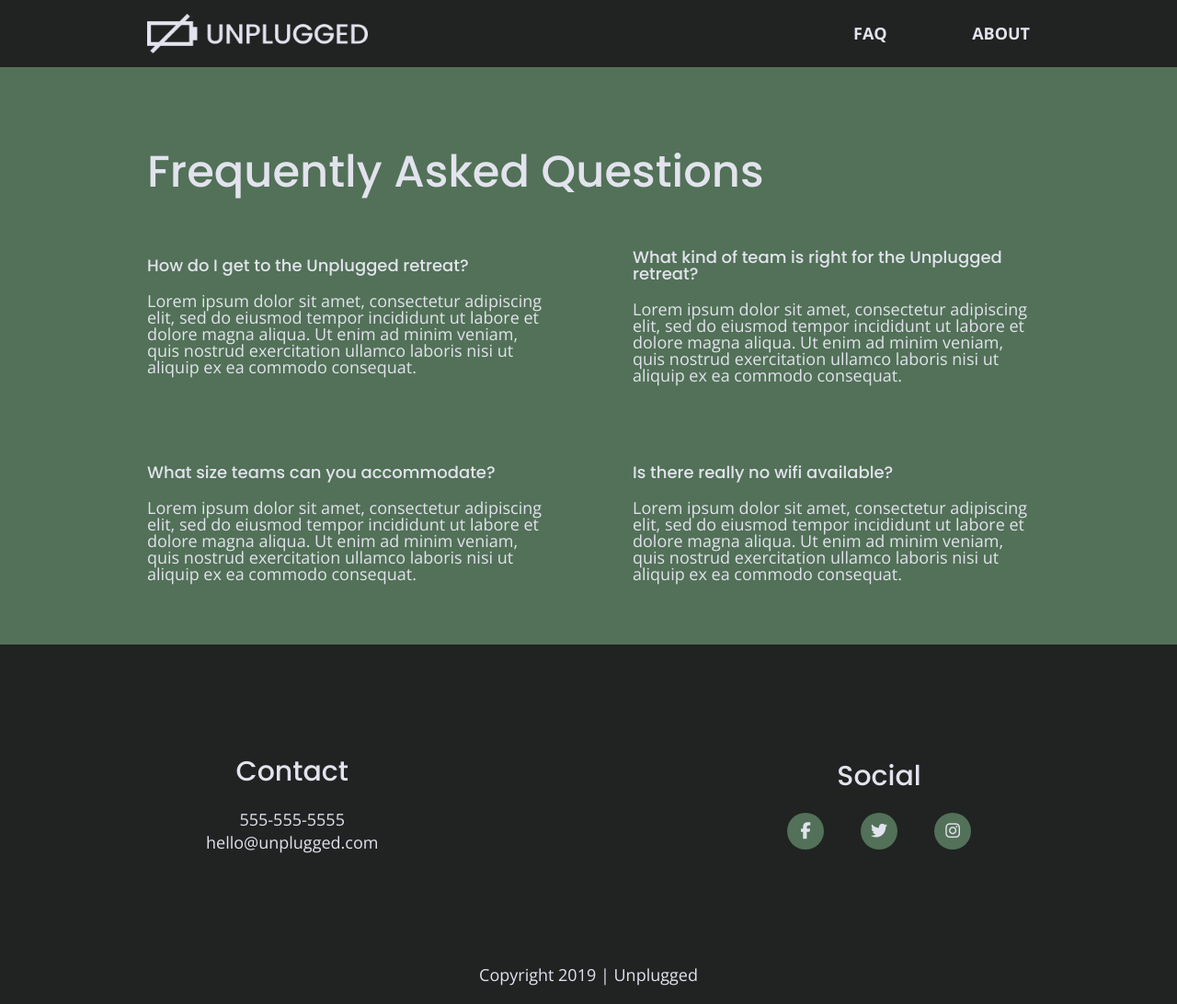
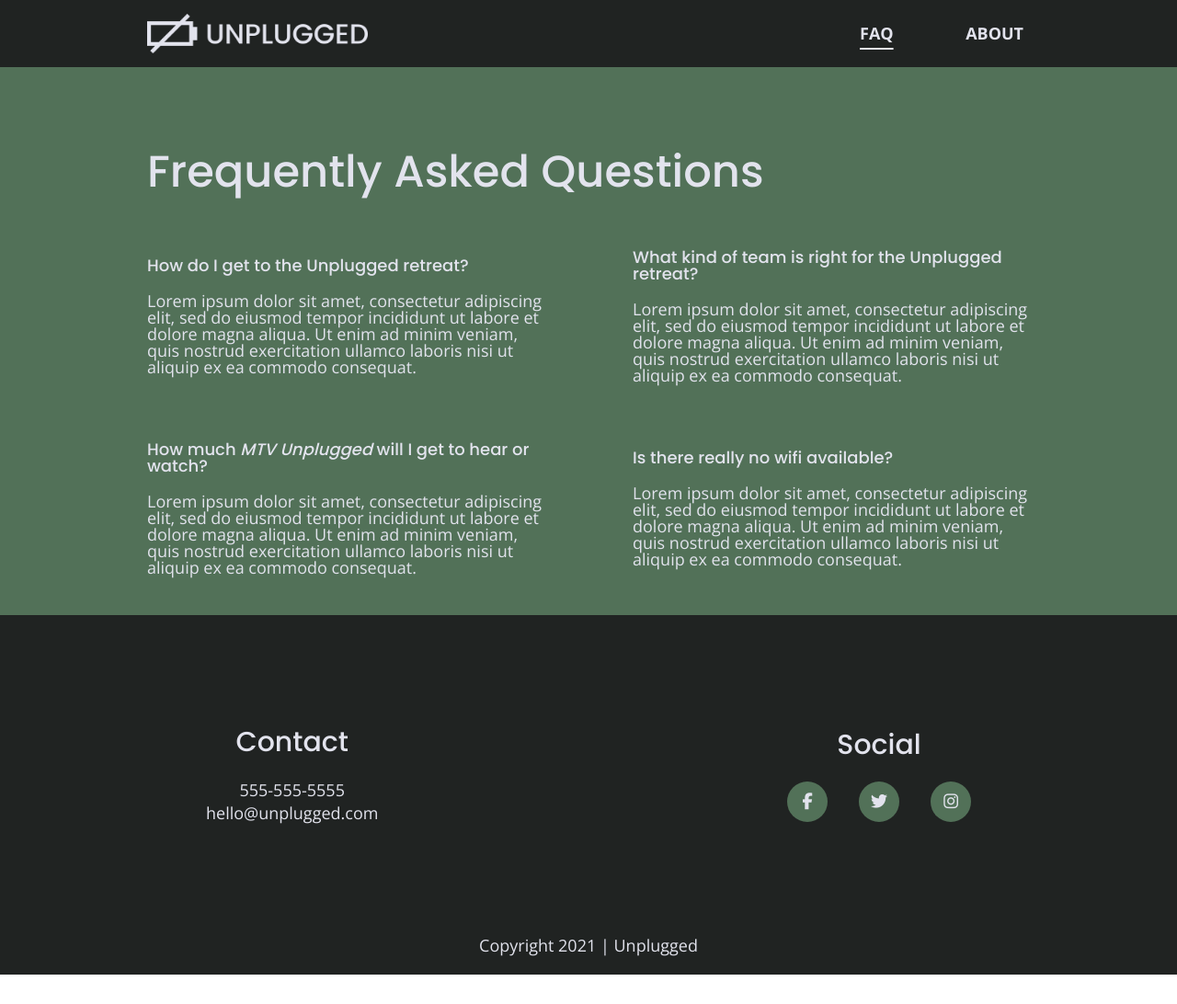
Before and after one commit to markie-m/unplugged-retreat, a website: page faq/index.html in a window 1280 px wide. Shown: the whole page at 92% size. After the commit the page ends 1060 px from the top, so only its background shows below. Drawn offline with nearby package versions, Linux system fonts and the light colour scheme.

Commit message:
Finished styling icons & page

```diff
--- a/css/main.css
+++ b/css/main.css
@@ -203,6 +203,22 @@ header nav ul {
   padding: 0;
   margin: 0;
 }
+header nav ul li a {
+  padding: 5px;
+}
+header nav ul li a:link,
+header nav ul li a:visited {
+  border: 2px solid transparent;
+}
+header nav ul li a:hover,
+header nav ul li a:focus {
+  border: 2px solid #e2e3ed;
+  background-color: #527158;
+}
+header nav ul li a.active {
+  text-decoration: solid underline 2px;
+  text-underline-offset: 9px;
+}
 
 /* FOOTER */
 footer {
@@ -240,6 +256,13 @@ footer .social-icons p {
   height: 40px;
   width: 40px;
   border-radius: 50%;
+  border: 2px solid transparent;
+}
+
+footer .social-icons p:hover,
+footer .social-icons p:focus {
+  background-color: #2a423a;
+  border: 2px solid #e2e3ed;
 }
 
 footer .copyright {
@@ -304,6 +327,7 @@ input[type=button] {
   border: none;
   text-align: center;
   text-transform: uppercase;
+  cursor: pointer;
 }
 
 /* FEATURES */
@@ -434,7 +458,7 @@ input[type=button] {
 }
 
 .faq-content {
-  margin-bottom: 50px;
+  margin-bottom: 25px;
 }
 
 .faq-content h4 {
--- a/faq/index.html
+++ b/faq/index.html
@@ -40,8 +40,8 @@
       <div class="header-divider"></div>
       <nav>
            <ul>
-              <li><a class="active" href="index.html" target="_blank">FAQ</a></li>
-              <li><a href="../about/index.html" target="_blank">About</a></li>
+              <li><a class="active" href="index.html">FAQ</a></li>
+              <li><a href="../about/index.html">About</a></li>
            </ul>
       </nav>
     </div>
@@ -63,7 +63,7 @@
         </p>
       </div>
       <div class="faq-content">
-        <h4>What size teams can you accommodate?</h4>
+        <h4>How much <i>MTV Unplugged</i> will I get to hear or watch?</h4>
         <p>
           Lorem ipsum dolor sit amet, consectetur adipiscing elit, sed do eiusmod tempor incididunt ut labore et dolore magna aliqua. Ut enim ad minim veniam, quis nostrud exercitation ullamco laboris nisi ut aliquip ex ea commodo consequat.
         </p>
@@ -112,7 +112,7 @@
     </div> <!--footer content-wrapper ends-->
 
     <div class="copyright">
-      <p>Copyright 2019 | Unplugged</p>
+      <p>Copyright 2021 | Unplugged</p>
     </div>
   </footer>
 
```
Also changed, not shown: about/index.html (+3 -3 lines), index.html (+3 -4 lines).
